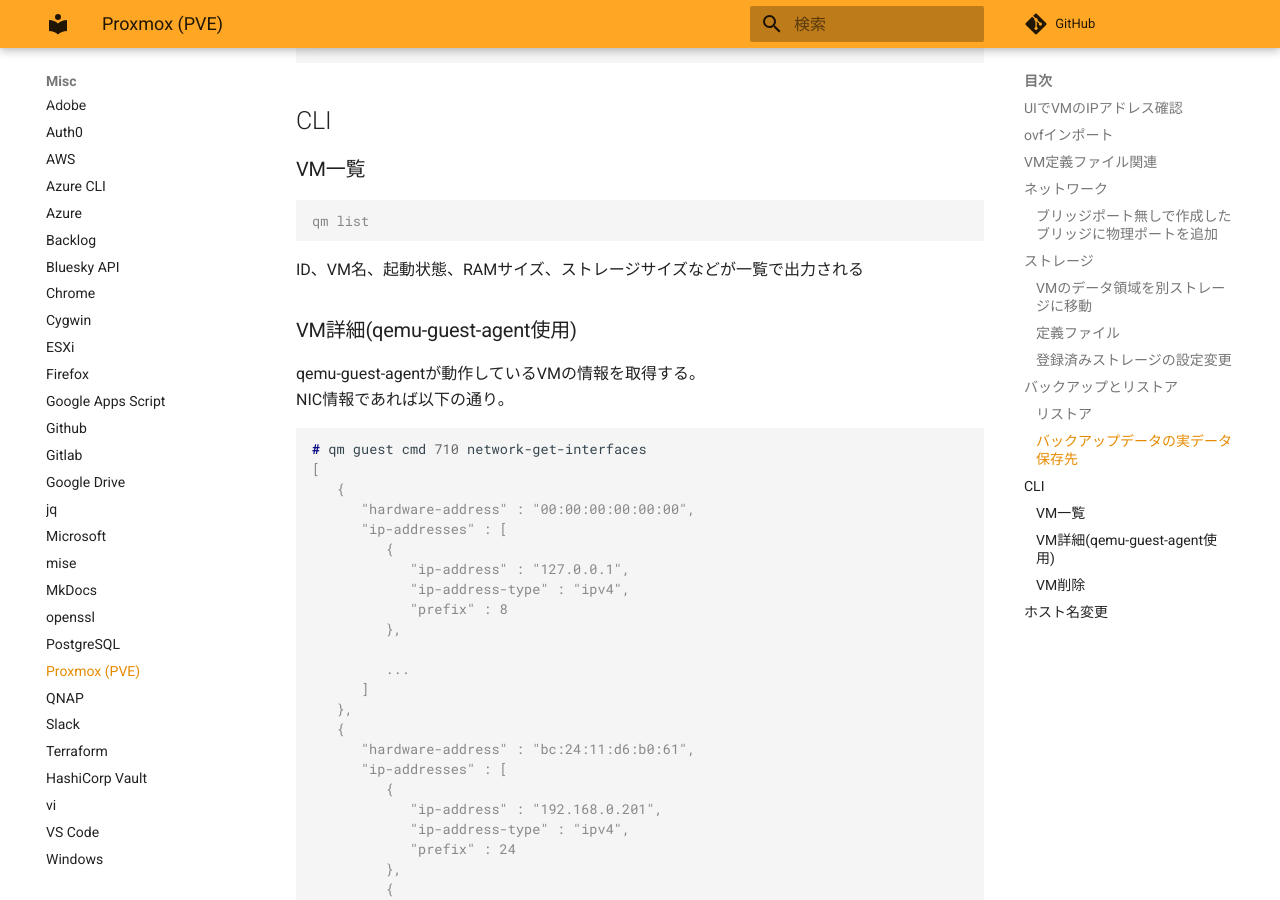
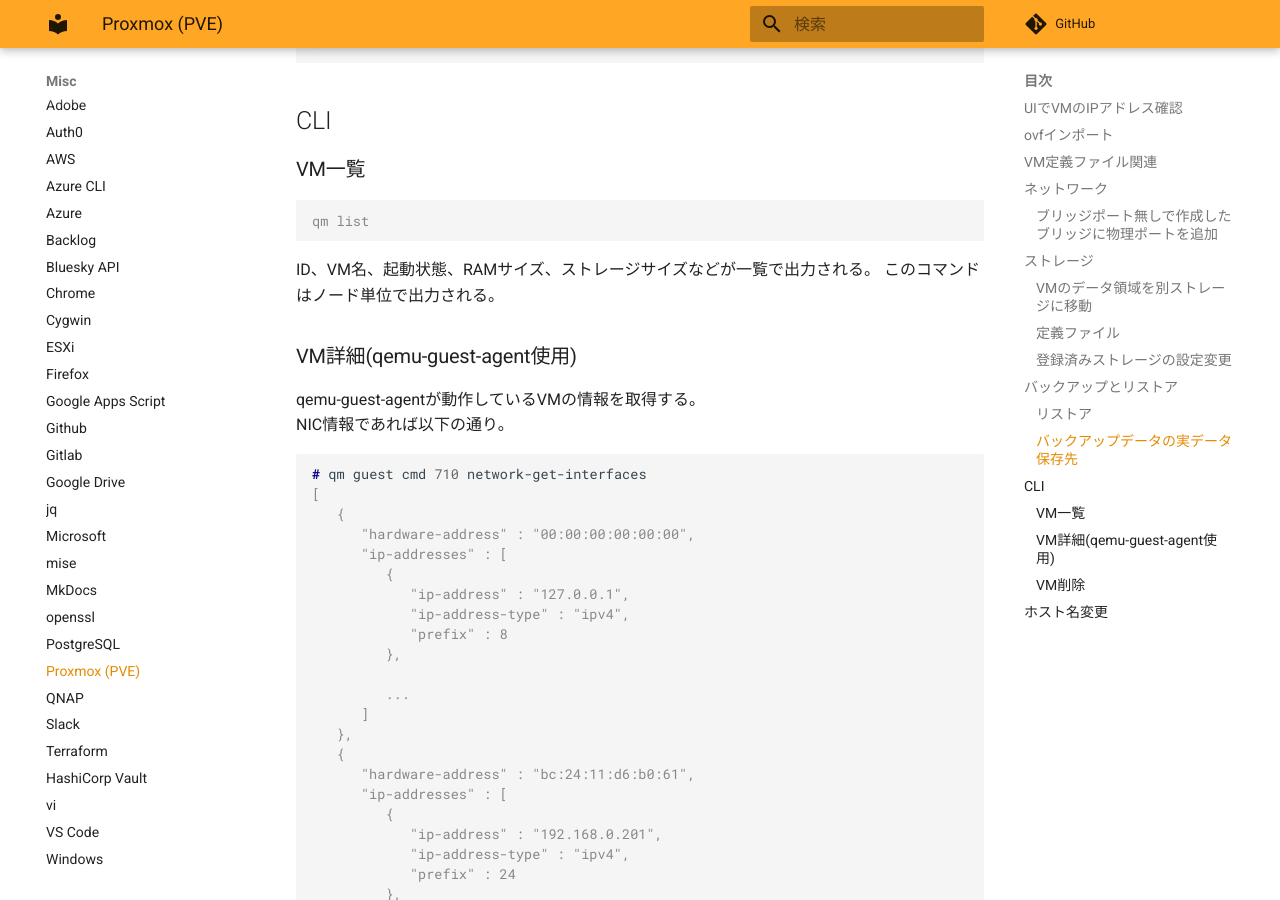
Before and after one commit to zaki-lknr/docs, an MkDocs documentation site: the page built from docs/Misc/proxmox.md, in a window 1280 px wide and 900 px high, scrolled down 4045 px. Built offline with MkDocs 1.6.1 and Material for MkDocs 9.7.7, drawn with Linux system fonts in a browser that asks for light colours; comment, search, counter and statistics services are not loaded.

Commit message:
add: misc/proxmox: qm listの出力はノード単位

````diff
--- a/docs/Misc/proxmox.md
+++ b/docs/Misc/proxmox.md
@@ -194,7 +194,8 @@ vzdump-qemu-116-2023_09_05-23_58_49.vma.zst.notes
 qm list
 ```
 
-ID、VM名、起動状態、RAMサイズ、ストレージサイズなどが一覧で出力される
+ID、VM名、起動状態、RAMサイズ、ストレージサイズなどが一覧で出力される。
+このコマンドはノード単位で出力される。
 
 ### VM詳細(qemu-guest-agent使用)
 
````
